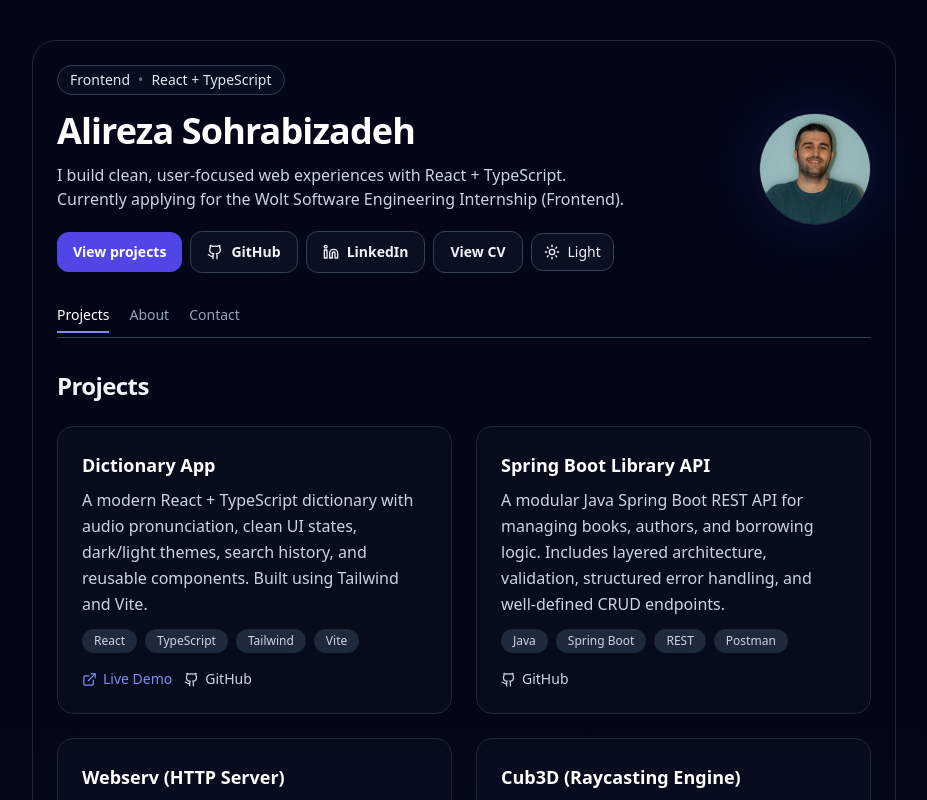
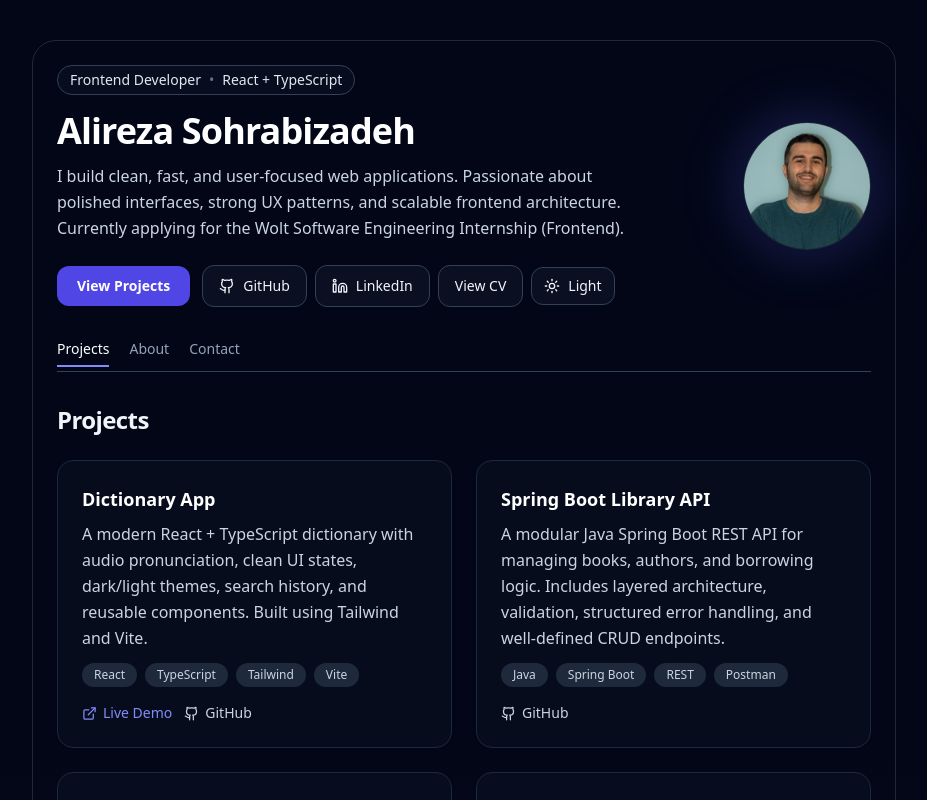
Before and after one commit to Sepahsalar/portfolio, a React (Vite) app: page / in a window 1280 px wide. Shown: the top 800 px of the page, without its empty margins (176-1103 px from the left). Built offline with nearby package versions, Linux system fonts and the light colour scheme.

Commit message:
Updated contact section

```diff
--- a/src/components/Hero.tsx
+++ b/src/components/Hero.tsx
@@ -1,3 +1,126 @@
+// import { motion } from "framer-motion";
+// import { Github, Linkedin } from "lucide-react";
+// import { ThemeToggle } from "./ThemeToggle";
+// import { cn } from "../lib/cn";
+
+// let meSrc: string | null = null;
+// try {
+//   meSrc = new URL("../assets/me.jpg", import.meta.url).toString();
+// } catch {
+//   meSrc = null;
+// }
+
+// export function Hero() {
+//   return (
+//     <div className="flex flex-col gap-8 sm:flex-row sm:items-center sm:justify-between">
+//       <motion.div
+//         initial={{ opacity: 0, y: 14 }}
+//         animate={{ opacity: 1, y: 0 }}
+//         transition={{ duration: 0.5 }}
+//         className="max-w-xl"
+//       >
+//         <div
+//           className={cn(
+//             "inline-flex items-center gap-2 rounded-full border px-3 py-1 text-sm",
+//             "border-slate-200 bg-white text-slate-700",
+//             "dark:border-slate-700 dark:bg-slate-900/40 dark:text-slate-200"
+//           )}
+//         >
+//           <span>Frontend</span>
+//           <span className="text-slate-400 dark:text-slate-500">•</span>
+//           <span>React + TypeScript</span>
+//         </div>
+
+//         <h1 className="mt-4 text-4xl font-bold tracking-tight text-slate-900 dark:text-white">
+//           Alireza Sohrabizadeh
+//         </h1>
+
+//         <p className="mt-3 text-slate-700 dark:text-slate-300">
+//           I build clean, user-focused web experiences with React + TypeScript.
+//           Currently applying for the Wolt Software Engineering Internship (Frontend).
+//         </p>
+
+//         <div className="mt-5 flex flex-wrap items-center gap-2">
+//           <a
+//             href="#projects"
+//             className="inline-flex items-center justify-center rounded-xl px-4 py-2.5 text-sm font-semibold transition
+//                        bg-indigo-600 text-white hover:bg-indigo-700"
+//           >
+//             View projects
+//           </a>
+
+//           <a
+//             href="https://github.com/sepahsalar"
+//             target="_blank"
+//             rel="noreferrer"
+//             className="inline-flex items-center gap-2 rounded-xl border px-4 py-2.5 text-sm font-semibold transition
+//                        border-slate-200 bg-white text-slate-900 hover:bg-slate-50
+//                        dark:border-slate-700 dark:bg-slate-900/60 dark:text-slate-100 dark:hover:bg-slate-900"
+//           >
+//             <Github size={16} />
+//             GitHub
+//           </a>
+
+//           <a
+//             href="https://www.linkedin.com/in/alireza-sohrabizadeh/"
+//             target="_blank"
+//             rel="noreferrer"
+//             className="inline-flex items-center gap-2 rounded-xl border px-4 py-2.5 text-sm font-semibold transition
+//                        border-slate-200 bg-white text-slate-900 hover:bg-slate-50
+//                        dark:border-slate-700 dark:bg-slate-900/60 dark:text-slate-100 dark:hover:bg-slate-900"
+//           >
+//             <Linkedin size={16} />
+//             LinkedIn
+//           </a>
+
+// 		  <a
+// 			href="/cv.pdf"
+// 			target="_blank"
+//   			rel="noopener noreferrer"
+// 			className="inline-flex items-center justify-center rounded-xl px-4 py-2.5 text-sm font-semibold transition
+// 						border border-slate-200 bg-white text-slate-900 hover:bg-slate-50
+// 						dark:border-slate-700 dark:bg-slate-900/60 dark:text-slate-100 dark:hover:bg-slate-900"
+// 			>
+// 			View CV
+// 		  </a>
+
+//           <ThemeToggle />
+//         </div>
+//       </motion.div>
+
+//       <motion.div
+//         initial={{ opacity: 0, y: 10 }}
+//         animate={{ opacity: 1, y: 0 }}
+//         transition={{ duration: 0.55, delay: 0.05 }}
+//         className="flex items-center justify-start sm:justify-end"
+//       >
+//         <div className="relative">
+//           <div className="absolute -inset-3 rounded-full bg-indigo-500/10 blur-xl" />
+//           <div
+//             className={cn(
+//               "relative h-28 w-28 overflow-hidden rounded-full border shadow-sm",
+//               "border-slate-200 bg-white",
+//               "dark:border-slate-800 dark:bg-slate-950"
+//             )}
+//           >
+//             {meSrc ? (
+//               <img
+//                 src={meSrc}
+//                 alt="Alireza"
+//                 className="h-full w-full object-cover"
+//               />
+//             ) : (
+//               <div className="flex h-full w-full items-center justify-center text-4xl">
+//                 👋
+//               </div>
+//             )}
+//           </div>
+//         </div>
+//       </motion.div>
+//     </div>
+//   );
+// }
+
 import { motion } from "framer-motion";
 import { Github, Linkedin } from "lucide-react";
 import { ThemeToggle } from "./ThemeToggle";
@@ -12,13 +135,15 @@
 
 export function Hero() {
   return (
-    <div className="flex flex-col gap-8 sm:flex-row sm:items-center sm:justify-between">
+    <div className="flex flex-col gap-10 sm:flex-row sm:items-center sm:justify-between">
+      {/* LEFT SIDE */}
       <motion.div
-        initial={{ opacity: 0, y: 14 }}
+        initial={{ opacity: 0, y: 12 }}
         animate={{ opacity: 1, y: 0 }}
-        transition={{ duration: 0.5 }}
+        transition={{ duration: 0.45 }}
         className="max-w-xl"
       >
+        {/* Badge */}
         <div
           className={cn(
             "inline-flex items-center gap-2 rounded-full border px-3 py-1 text-sm",
@@ -26,34 +151,42 @@
             "dark:border-slate-700 dark:bg-slate-900/40 dark:text-slate-200"
           )}
         >
-          <span>Frontend</span>
+          <span>Frontend Developer</span>
           <span className="text-slate-400 dark:text-slate-500">•</span>
           <span>React + TypeScript</span>
         </div>
 
+        {/* Title */}
         <h1 className="mt-4 text-4xl font-bold tracking-tight text-slate-900 dark:text-white">
           Alireza Sohrabizadeh
         </h1>
 
-        <p className="mt-3 text-slate-700 dark:text-slate-300">
-          I build clean, user-focused web experiences with React + TypeScript.
-          Currently applying for the Wolt Software Engineering Internship (Frontend).
+        {/* Subtitle */}
+        <p className="mt-3 text-slate-700 dark:text-slate-300 leading-relaxed">
+          I build clean, fast, and user-focused web applications. Passionate
+          about polished interfaces, strong UX patterns, and scalable frontend
+          architecture. Currently applying for the Wolt Software Engineering
+          Internship (Frontend).
         </p>
 
-        <div className="mt-5 flex flex-wrap items-center gap-2">
+        {/* CTA Buttons */}
+        <div className="mt-6 flex flex-wrap items-center gap-3">
+          {/* Primary CTA */}
           <a
             href="#projects"
-            className="inline-flex items-center justify-center rounded-xl px-4 py-2.5 text-sm font-semibold transition
+            className="inline-flex items-center justify-center rounded-xl px-5 py-2.5 text-sm font-semibold transition
                        bg-indigo-600 text-white hover:bg-indigo-700"
           >
-            View projects
+            View Projects
           </a>
 
+          {/* Secondary actions grouped */}
+          <div className="flex items-center gap-2">
             <a
               href="https://github.com/sepahsalar"
               target="_blank"
               rel="noreferrer"
-            className="inline-flex items-center gap-2 rounded-xl border px-4 py-2.5 text-sm font-semibold transition
+              className="inline-flex items-center gap-2 rounded-xl border px-4 py-2.5 text-sm font-medium transition
                          border-slate-200 bg-white text-slate-900 hover:bg-slate-50
                          dark:border-slate-700 dark:bg-slate-900/60 dark:text-slate-100 dark:hover:bg-slate-900"
             >
@@ -65,7 +198,7 @@
               href="https://www.linkedin.com/in/alireza-sohrabizadeh/"
               target="_blank"
               rel="noreferrer"
-            className="inline-flex items-center gap-2 rounded-xl border px-4 py-2.5 text-sm font-semibold transition
+              className="inline-flex items-center gap-2 rounded-xl border px-4 py-2.5 text-sm font-medium transition
                          border-slate-200 bg-white text-slate-900 hover:bg-slate-50
                          dark:border-slate-700 dark:bg-slate-900/60 dark:text-slate-100 dark:hover:bg-slate-900"
             >
@@ -77,7 +210,7 @@
               href="/cv.pdf"
               target="_blank"
               rel="noopener noreferrer"
-			className="inline-flex items-center justify-center rounded-xl px-4 py-2.5 text-sm font-semibold transition
+              className="inline-flex items-center justify-center rounded-xl px-4 py-2.5 text-sm font-medium transition
                          border border-slate-200 bg-white text-slate-900 hover:bg-slate-50
                          dark:border-slate-700 dark:bg-slate-900/60 dark:text-slate-100 dark:hover:bg-slate-900"
             >
@@ -86,21 +219,23 @@
 
             <ThemeToggle />
           </div>
+        </div>
       </motion.div>
 
+      {/* RIGHT SIDE */}
       <motion.div
         initial={{ opacity: 0, y: 10 }}
         animate={{ opacity: 1, y: 0 }}
-        transition={{ duration: 0.55, delay: 0.05 }}
+        transition={{ duration: 0.45, delay: 0.05 }}
         className="flex items-center justify-start sm:justify-end"
       >
         <div className="relative">
-          <div className="absolute -inset-3 rounded-full bg-indigo-500/10 blur-xl" />
+          <div className="absolute -inset-3 rounded-full bg-indigo-500/20 blur-xl" />
+
           <div
             className={cn(
-              "relative h-28 w-28 overflow-hidden rounded-full border shadow-sm",
-              "border-slate-200 bg-white",
-              "dark:border-slate-800 dark:bg-slate-950"
+              "relative h-32 w-32 overflow-hidden rounded-full border shadow-sm",
+              "border-slate-200 bg-white dark:border-slate-800 dark:bg-slate-950"
             )}
           >
             {meSrc ? (
```
Also changed, not shown: src/sections/Contact.tsx (+78 -21 lines). Lines whose indentation alone changed are shown as unchanged.
